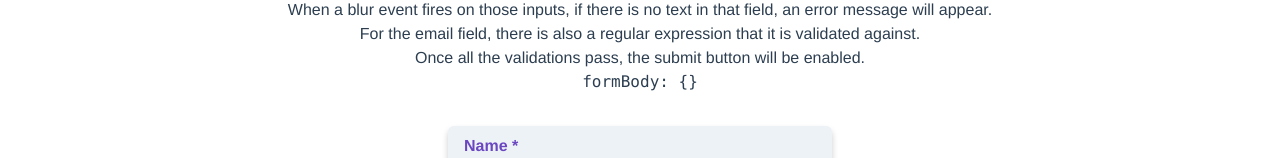
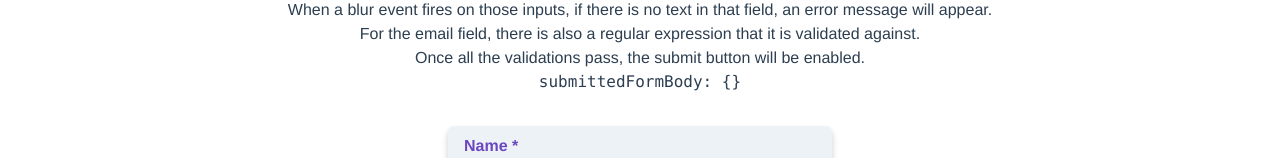
Before and after one commit to taearls/ensighten-vue-demo, a Vue app: page /demo in a window 1280 px wide. Shown: the part 912-1070 px from the top of the page. Built offline with nearby package versions, Linux system fonts and the light colour scheme.

Commit message:
update data property name in demo page

```diff
--- a/src/views/Demo.vue
+++ b/src/views/Demo.vue
@@ -104,9 +104,9 @@
       validated against.
     </p>
     <p>Once all the validations pass, the submit button will be enabled.</p>
-    <pre>formBody: {{ formBody }}</pre>
+    <pre>submittedFormBody: {{ submittedFormBody }}</pre>
     <!-- receives payload as $event keyword from custom form-submitted event -->
-    <demo-form @form-submitted="formBody = $event"/>
+    <demo-form @form-submitted="submittedFormBody = $event"/>
   </div>
 </template>
 
@@ -123,7 +123,7 @@ export default {
       vShowToggleProp: true,
       foodList,
       foodToAdd: "",
-      formBody: {},
+      submittedFormBody: {},
     };
   },
   components: {
```
